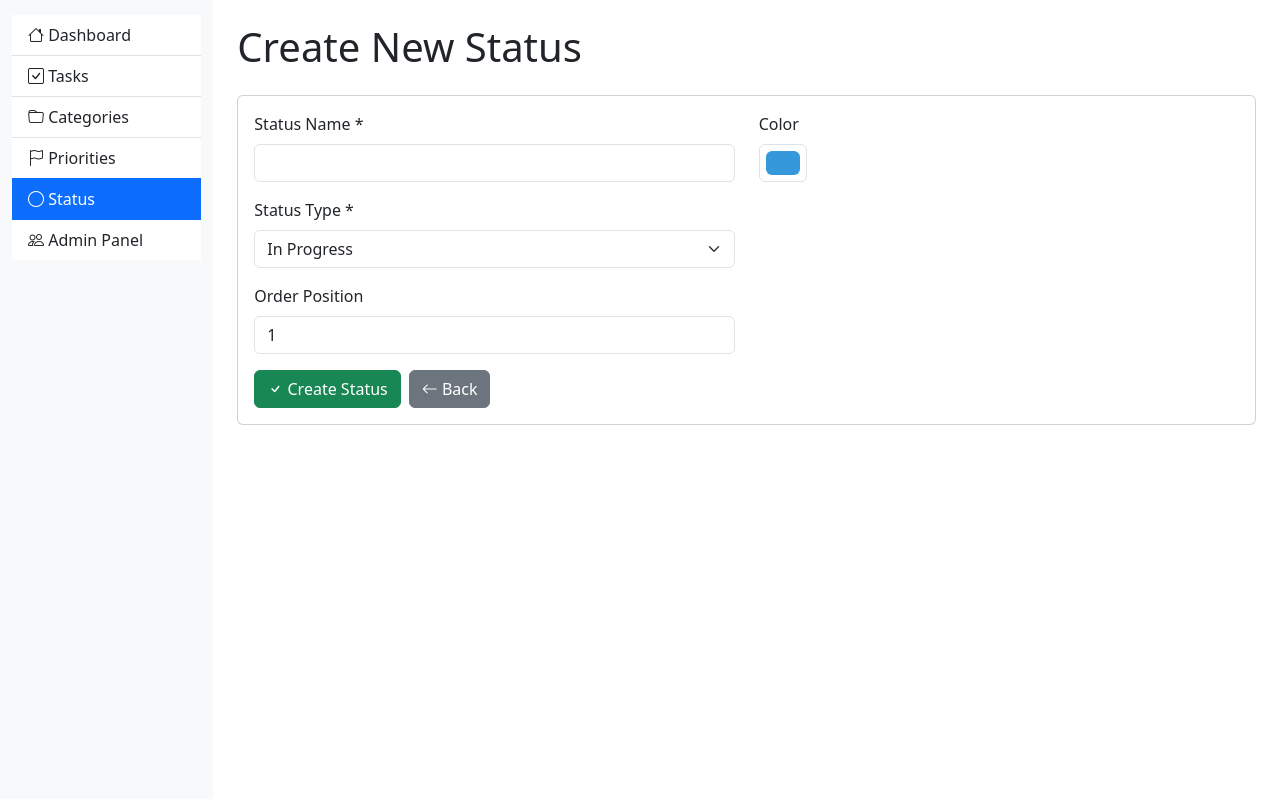
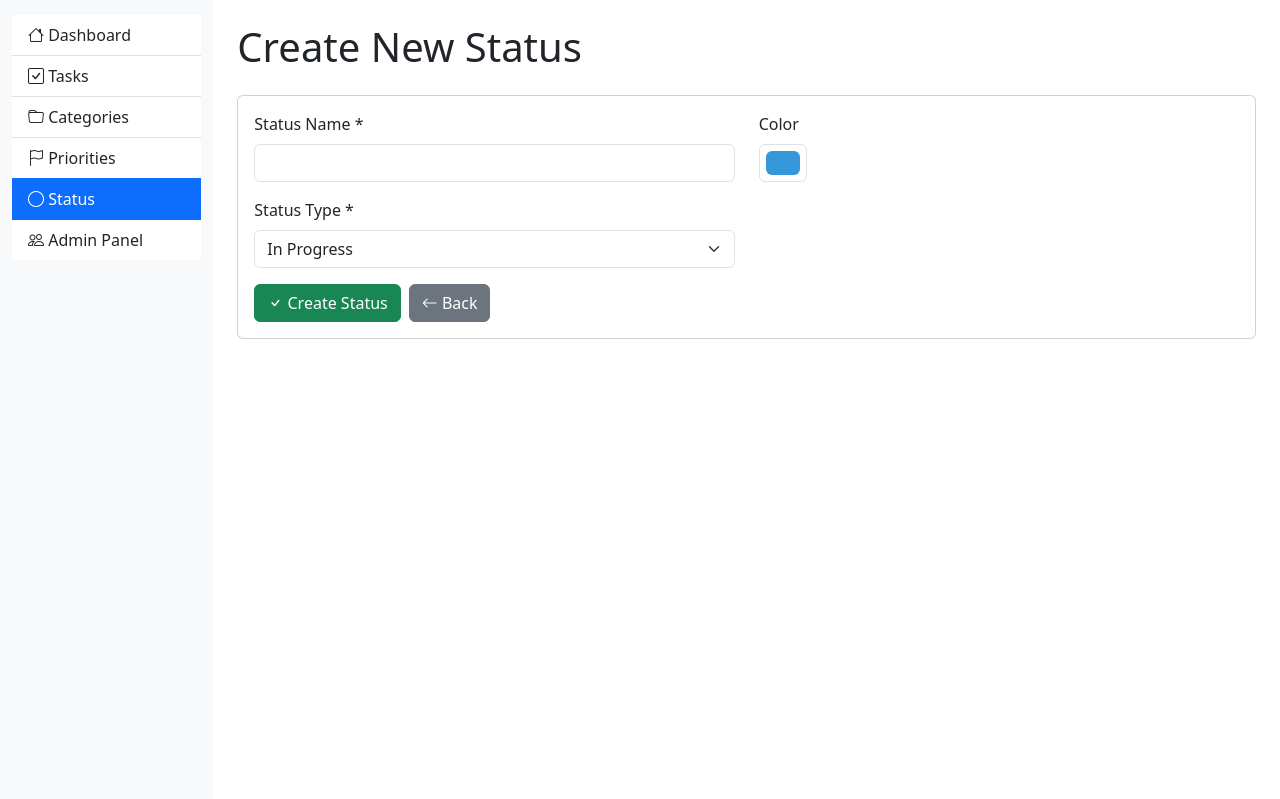
Before and after one commit to lillia05/TaskHive, a PHP site: page /status/create.php in a window 1280 px wide. Shown: the part 57-856 px from the top of the page. Run offline with PHP 8.4, Linux system fonts and the light colour scheme; a user stored in the database is signed in; data that the repository does not hold is empty.

Commit message:
menghapus order di status karna  tidak diperlukan

```diff
--- a/config/db.php
+++ b/config/db.php
@@ -13,39 +13,39 @@ if (!$conn) {
 function createDefaultData($user_id, $conn) {
     // Default Categories
     $categories = [
-        ['Personal', 'Personal tasks and activities', '#e74c3c', 'person'],
-        ['Work', 'Work-related tasks', '#2ecc71', 'briefcase'],
-        ['Shopping', 'Shopping lists and purchases', '#f39c12', 'cart'],
-        ['Health', 'Health and fitness activities', '#9b59b6', 'heart']
+        ['Personal', 'Personal tasks and activities', '#e74c3c'],
+        ['Work', 'Work-related tasks', '#2ecc71'],
+        ['Shopping', 'Shopping lists and purchases', '#f39c12'],
+        ['Health', 'Health and fitness activities', '#9b59b6']
     ];
 
     foreach ($categories as $cat) {
-        mysqli_query($conn, "INSERT INTO categories (user_id, name, description, color, icon) VALUES ($user_id, '{$cat[0]}', '{$cat[1]}', '{$cat[2]}', '{$cat[3]}')");
+        mysqli_query($conn, "INSERT INTO categories (user_id, name, description, color) VALUES ($user_id, '{$cat[0]}', '{$cat[1]}', '{$cat[2]}', '{$cat[3]}')");
     }
 
     // Default Priorities
     $priorities = [
-        ['Low', 1, '#95a5a6', 'flag'],
-        ['Normal', 2, '#3498db', 'flag'],
-        ['Medium', 3, '#f39c12', 'flag'],
-        ['High', 4, '#e67e22', 'flag'],
-        ['Critical', 5, '#e74c3c', 'exclamation']
+        ['Low', 1, '#95a5a6'],
+        ['Normal', 2, '#3498db'],
+        ['Medium', 3, '#f39c12'],
+        ['High', 4, '#e67e22'],
+        ['Critical', 5, '#e74c3c']
     ];
 
     foreach ($priorities as $pri) {
-        mysqli_query($conn, "INSERT INTO priorities (user_id, name, level, color, icon) VALUES ($user_id, '{$pri[0]}', {$pri[1]}, '{$pri[2]}', '{$pri[3]}')");
+        mysqli_query($conn, "INSERT INTO priorities (user_id, name, level, color) VALUES ($user_id, '{$pri[0]}', {$pri[1]}, '{$pri[2]}', '{$pri[3]}')");
     }
 
     // Default Status
     $statuses = [
-        ['To Do', false, '#95a5a6', 1, 'circle'],
-        ['In Progress', false, '#3498db', 2, 'play'],
-        ['Done', true, '#2ecc71', 3, 'check']
+        ['To Do', false, '#95a5a6' ],
+        ['In Progress', false, '#3498db'],
+        ['Done', true, '#2ecc71']
     ];
 
     foreach ($statuses as $stat) {
         $completed = $stat[1] ? 'true' : 'false';
-        mysqli_query($conn, "INSERT INTO status (user_id, name, is_completed, color, order_position, icon) VALUES ($user_id, '{$stat[0]}', $completed, '{$stat[2]}', {$stat[3]}, '{$stat[4]}')");
+        mysqli_query($conn, "INSERT INTO status (user_id, name, is_completed, color) VALUES ($user_id, '{$stat[0]}', $completed, '{$stat[2]}', {$stat[3]}, '{$stat[4]}')");
     }
 }
 ?>
--- a/scripts/database.sql
+++ b/scripts/database.sql
@@ -44,7 +44,6 @@ CREATE TABLE status (
     name VARCHAR(50) NOT NULL,
     is_completed BOOLEAN DEFAULT false,
     color VARCHAR(7) NOT NULL,
-    order_position INT NOT NULL,
     created_at TIMESTAMP DEFAULT CURRENT_TIMESTAMP,
     FOREIGN KEY (user_id) REFERENCES users(id) ON DELETE CASCADE
 );
--- a/status/create.php
+++ b/status/create.php
@@ -8,8 +8,7 @@ include '../includes/header.php';
 
 $user_id = $_SESSION['user_id'];
 
-// mengambil posisi order berikutnya untuk status baru
-$next_order = mysqli_fetch_assoc(mysqli_query($conn, "SELECT COALESCE(MAX(order_position), 0) + 1 as next_order FROM status WHERE user_id = $user_id"))['next_order'];
+
 ?>
 
 <div class="container-fluid">
@@ -62,11 +61,6 @@ $next_order = mysqli_fetch_assoc(mysqli_query($conn, "SELECT COALESCE(MAX(order_
                                             <option value="1">Completed</option>
                                         </select>
                                     </div>
-
-                                    <div class="mb-3">
-                                        <label for="order_position" class="form-label">Order Position</label>
-                                        <input type="number" name="order_position" class="form-control" value="<?php echo $next_order; ?>" min="1">
-                                    </div>
                                 </div>
 
                                 <div class="col-md-6">
@@ -97,11 +91,10 @@ $next_order = mysqli_fetch_assoc(mysqli_query($conn, "SELECT COALESCE(MAX(order_
 if (isset($_POST['create'])) {
     $name = mysqli_real_escape_string($conn, $_POST['name']);
     $is_completed = intval($_POST['is_completed']);
-    $order_position = intval($_POST['order_position']);
     $color = mysqli_real_escape_string($conn, $_POST['color']);
 
-    $query = "INSERT INTO status (user_id, name, is_completed, order_position, color)
-              VALUES ($user_id, '$name', $is_completed, $order_position, '$color')";
+    $query = "INSERT INTO status (user_id, name, is_completed, color)
+              VALUES ($user_id, '$name', $is_completed,'$color')";
 
     if (mysqli_query($conn, $query)) {
         echo "<script>
--- a/status/index.php
+++ b/status/index.php
@@ -50,7 +50,7 @@ $user_id = $_SESSION['user_id'];
                 <div class="card">
                     <div class="card-body">
                         <?php
-                        $status_query = "SELECT * FROM status WHERE user_id = $user_id ORDER BY order_position";
+                        $status_query = "SELECT * FROM status WHERE user_id = $user_id ORDER BY name";
                         $status_result = mysqli_query($conn, $status_query);
 
                         if (mysqli_num_rows($status_result) > 0):
@@ -61,7 +61,6 @@ $user_id = $_SESSION['user_id'];
                                     <tr>
                                         <th>Name</th>
                                         <th>Type</th>
-                                        <th>Order</th>
                                         <th>Color</th>
                                         <th>Tasks Count</th>
                                         <th>Created</th>
@@ -81,9 +80,6 @@ $user_id = $_SESSION['user_id'];
                                             <span class="badge bg-<?php echo $status['is_completed'] ? 'success' : 'warning'; ?>">
                                                 <?php echo $status['is_completed'] ? 'Completed' : 'In Progress'; ?>
                                             </span>
-                                        </td>
-                                        <td>
-                                            <span class="badge bg-secondary"><?php echo $status['order_position']; ?></span>
                                         </td>
                                         <td>
                                             <span class="badge" style="background-color: <?php echo $status['color']; ?>">
```
Also changed, not shown: status/edit.php (+0 -7 lines).
